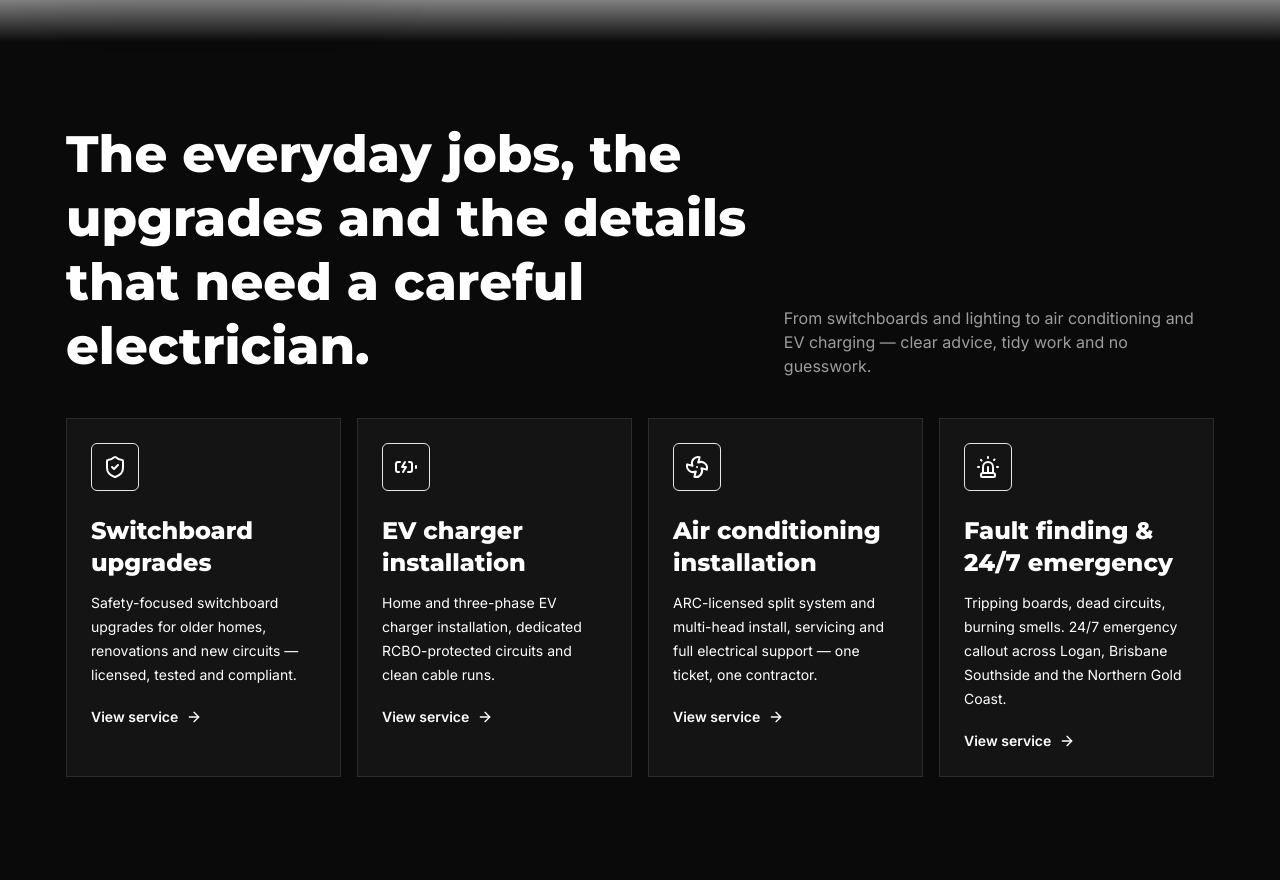
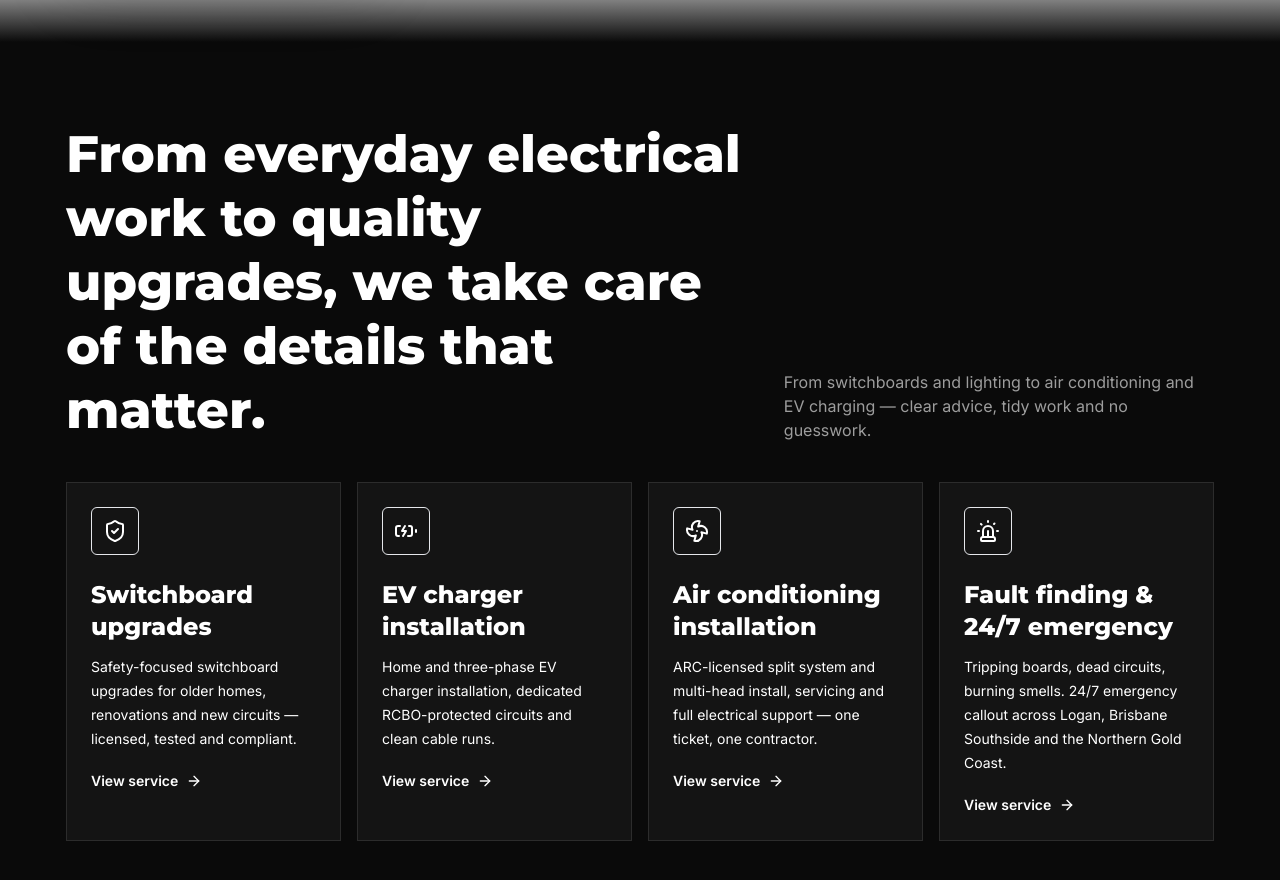
Before and after one commit to DYE0101/dy-electrical-website, a Next.js app: page / in a window 1280 px wide. Shown: the part 1380-2260 px from the top of the page. Built offline with nearby package versions, Linux system fonts and the light colour scheme; no server answers.

Commit message:
[website]: update homepage heading copy

```diff
--- a/src/app/page.tsx
+++ b/src/app/page.tsx
@@ -115,7 +115,7 @@ export default async function HomePage() {
         <div className="mx-auto w-full max-w-[1180px] px-4">
           <div className="mb-10 grid gap-6 lg:grid-cols-[1fr_.62fr] lg:items-end">
             <h2 className="max-w-3xl font-heading text-[clamp(2rem,4vw,3.25rem)] font-extrabold leading-tight">
-              The everyday jobs, the upgrades and the details that need a careful electrician.
+              From everyday electrical work to quality upgrades, we take care of the details that matter.
             </h2>
             <p className="text-white/60">
               From switchboards and lighting to air conditioning and EV charging — clear advice, tidy work and no guesswork.
```
